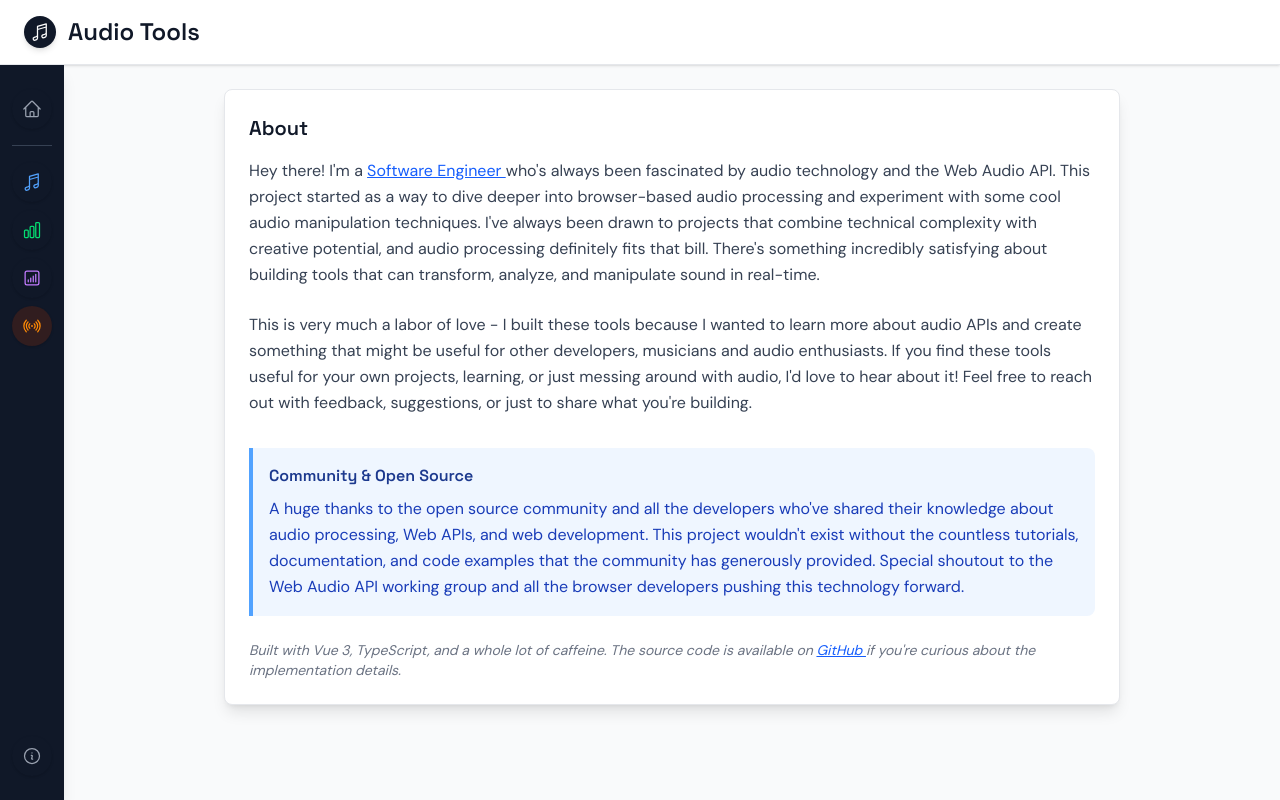
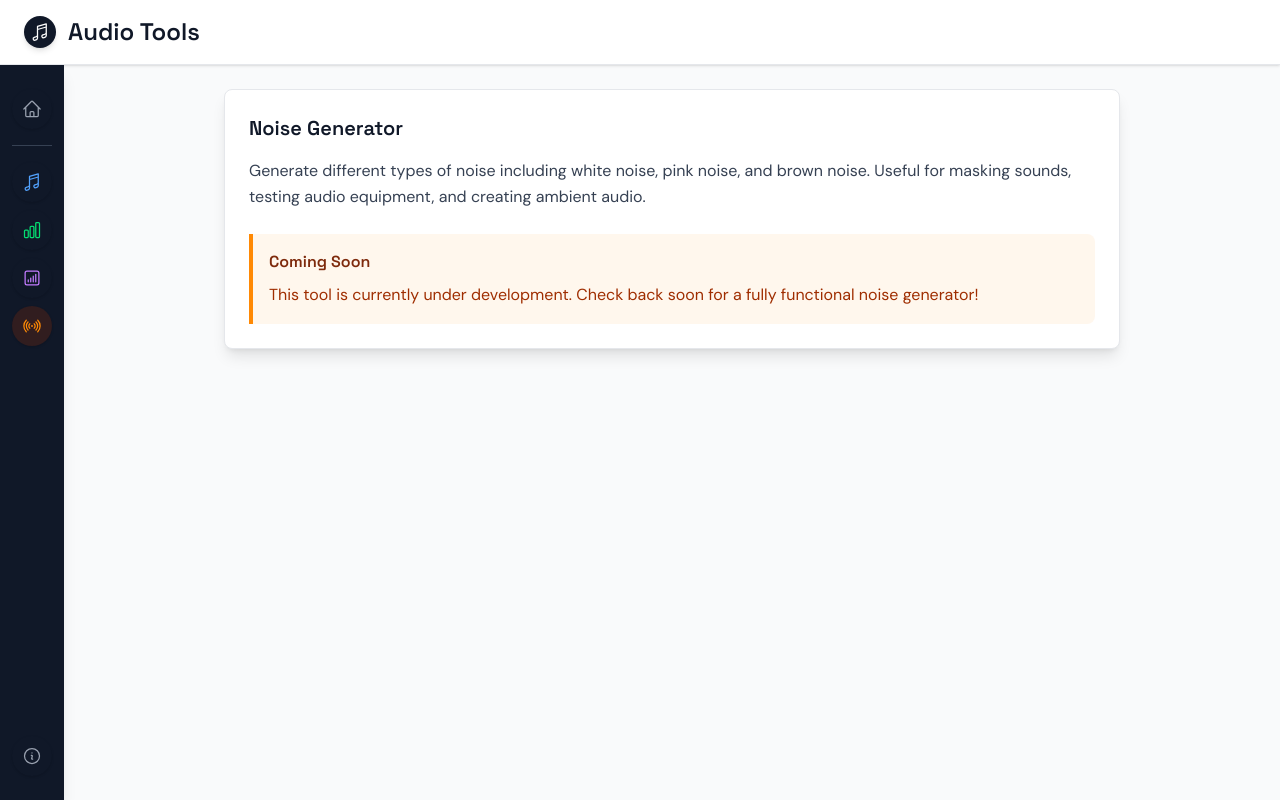
Before and after one commit to jeissler/web-audio-tools, a Vue app: page /noise-generator in a window 1280 px wide. Built offline with nearby package versions, Linux system fonts and the light colour scheme.

Commit message:
scaffold pages for each section

```diff
--- /dev/null
+++ b/src/views/AudioAnalyzerView.vue
@@ -0,0 +1,23 @@
+<template>
+  <PageLayout title="Audio Analyzer">
+    <div class="space-y-6 text-gray-700">
+      <p class="leading-relaxed">
+        Analyze audio in real-time with spectrum analysis, frequency response, and waveform
+        visualization. Monitor audio levels, detect frequencies, and visualize audio
+        characteristics.
+      </p>
+
+      <div class="bg-purple-50 border-l-4 border-purple-400 p-4 rounded-r-lg">
+        <h3 class="font-semibold text-purple-900 mb-2">Coming Soon</h3>
+        <p class="text-purple-800 leading-relaxed">
+          This tool is currently under development. Check back soon for a fully functional audio
+          analyzer!
+        </p>
+      </div>
+    </div>
+  </PageLayout>
+</template>
+
+<script setup lang="ts">
+import PageLayout from '@/layouts/PageLayout.vue'
+</script>
--- /dev/null
+++ b/src/views/NoiseGeneratorView.vue
@@ -0,0 +1,22 @@
+<template>
+  <PageLayout title="Noise Generator">
+    <div class="space-y-6 text-gray-700">
+      <p class="leading-relaxed">
+        Generate different types of noise including white noise, pink noise, and brown noise. Useful
+        for masking sounds, testing audio equipment, and creating ambient audio.
+      </p>
+
+      <div class="bg-orange-50 border-l-4 border-orange-400 p-4 rounded-r-lg">
+        <h3 class="font-semibold text-orange-900 mb-2">Coming Soon</h3>
+        <p class="text-orange-800 leading-relaxed">
+          This tool is currently under development. Check back soon for a fully functional noise
+          generator!
+        </p>
+      </div>
+    </div>
+  </PageLayout>
+</template>
+
+<script setup lang="ts">
+import PageLayout from '@/layouts/PageLayout.vue'
+</script>
--- /dev/null
+++ b/src/views/SineSweepView.vue
@@ -0,0 +1,22 @@
+<template>
+  <PageLayout title="Sine Sweep">
+    <div class="space-y-6 text-gray-700">
+      <p class="leading-relaxed">
+        Create frequency sweeps from low to high frequencies. Useful for analyzing room acoustics,
+        testing speaker response, and identifying resonant frequencies in audio systems.
+      </p>
+
+      <div class="bg-green-50 border-l-4 border-green-400 p-4 rounded-r-lg">
+        <h3 class="font-semibold text-green-900 mb-2">Coming Soon</h3>
+        <p class="text-green-800 leading-relaxed">
+          This tool is currently under development. Check back soon for a fully functional sine
+          sweep generator!
+        </p>
+      </div>
+    </div>
+  </PageLayout>
+</template>
+
+<script setup lang="ts">
+import PageLayout from '@/layouts/PageLayout.vue'
+</script>
--- /dev/null
+++ b/src/views/ToneGeneratorView.vue
@@ -0,0 +1,22 @@
+<template>
+  <PageLayout title="Tone Generator">
+    <div class="space-y-6 text-gray-700">
+      <p class="leading-relaxed">
+        Generate pure sine wave tones at different frequencies. Perfect for testing audio equipment,
+        calibrating speakers, or creating reference tones for audio projects.
+      </p>
+
+      <div class="bg-blue-50 border-l-4 border-blue-400 p-4 rounded-r-lg">
+        <h3 class="font-semibold text-blue-900 mb-2">Coming Soon</h3>
+        <p class="text-blue-800 leading-relaxed">
+          This tool is currently under development. Check back soon for a fully functional tone
+          generator!
+        </p>
+      </div>
+    </div>
+  </PageLayout>
+</template>
+
+<script setup lang="ts">
+import PageLayout from '@/layouts/PageLayout.vue'
+</script>
```
Also changed, not shown: src/router/index.ts (+4 -4 lines).
